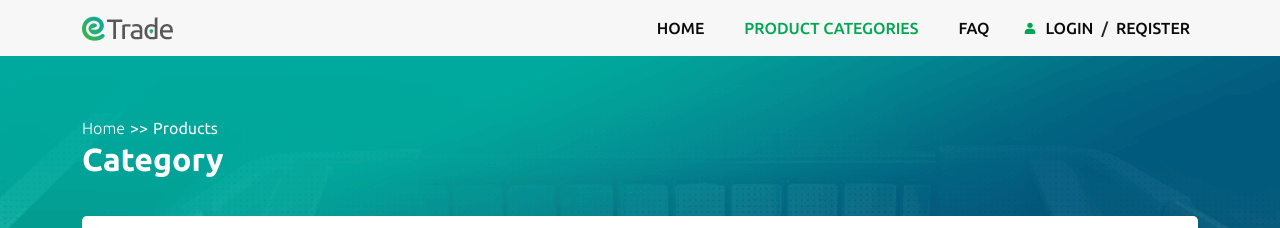
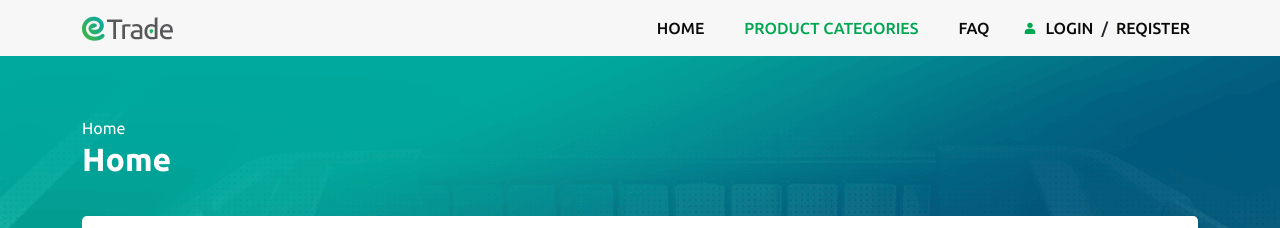
Before and after one commit to dimon1ion/ECOMMERCE-ONLINE-SHOP-CLIENT-REACT, a React (Create React App) app: page /products in a window 1280 px wide. Shown: the top 228 px of the page. Built offline with nearby package versions, Linux system fonts and the light colour scheme; no server answers.

Commit message:
feat(Navigation): :art:

```diff
--- /dev/null
+++ b/src/components/Navigation/Navigation.jsx
@@ -0,0 +1,37 @@
+import { NavLink } from "react-router-dom";
+import s from "./Navigation.module.scss";
+
+export default function Navigation({ navigationArr, defaultTitle }) {
+
+  return (
+    <>
+      {/* <nav className={s["navigation"]}>
+            <ul>
+              <li>
+                <NavLink to={"/home"}>Home</NavLink>
+              </li>
+              <li>{selectedCategory}</li>
+            </ul>
+            <h2 className={`${s["name-categorie"]} headerCategory`}>
+              Category{" "}
+            </h2>
+          </nav> */}
+      <nav className={s["navigation"]}>
+        <ul>
+          {navigationArr.map(({ name, ref }) => (
+            <li key={name + "navig"}>
+              {ref ? <>{name}</> : <NavLink to={ref}>{name}</NavLink>}
+            </li>
+          ))}
+        </ul>
+        <h2 className={`${s["name-categorie"]}`}>
+          {navigationArr.length - 1 >= 0 ? (
+            <>{navigationArr[navigationArr.length - 1].name}</>
+          ) : (
+            <>{defaultTitle}</>
+          )}
+        </h2>
+      </nav>
+    </>
+  );
+}
--- /dev/null
+++ b/src/components/Navigation/Navigation.module.scss
@@ -0,0 +1,28 @@
+.navigation {
+  color: #fff;
+  ul {
+    display: flex;
+    list-style: none;
+    margin: 0;
+    padding: 0;
+    li {
+      &:nth-child(1)::before {
+        content: "" !important;
+        margin: 0 !important;
+      }
+      &::before {
+        content: ">>";
+        margin: 0 5px;
+      }
+      a {
+        color: #fff;
+        text-decoration: none;
+        font-weight: 300;
+      }
+    }
+  }
+}
+.name-categorie {
+  font-size: 32px;
+  font-weight: 700;
+}
--- /dev/null
+++ b/src/components/Navigation/index.js
@@ -0,0 +1 @@
+export { default } from "./Navigation";
--- a/src/pages/Products/Products.jsx
+++ b/src/pages/Products/Products.jsx
@@ -21,6 +21,7 @@ import ViewProduct from "../../components/ViewProduct/ViewProduct";
 import CategoriesMenu from "../../components/CategoriesMenu";
 import { Dropdown, Pagination } from "@nextui-org/react";
 import ServerPath from "../../enums/ServerPath";
+import Navigation from "../../components/Navigation/Navigation";
 
 function valuetext(value) {
   return `${value}$`;
@@ -30,6 +31,7 @@ export default function Products(prop) {
   const [selectedCategory, setSelectedCategory] = useState("Products");
   const [selectedKey, setSelectedKey] = useState(new Set([]));
   const [sortingValues, setSortingValues] = useState([]);
+  const [navigationArr, setNavigationArr] = useState([]);
 
   const [searchTitle, setSearchTitle] = useState("");
   const [queryCategoryId, setQueryCategoryId] = useState(null);
@@ -58,14 +60,18 @@ export default function Products(prop) {
 
   useEffect(() => {
     getSortingValues();
+
   }, []);
 
   useEffect(() => {
+    const navArr = [{name: "Home", ref: "/home"}];
     const qCategory = query.get("category");
     setQueryCategoryId(qCategory);
     if (qCategory) {
+      navArr.push({name: qCategory});
       sendRquest();
     }
+    setNavigationArr(navArr);
   }, [query]);
 
   // console.log(sendRequestByUseEffect, page);
@@ -231,7 +237,8 @@ export default function Products(prop) {
     <div>
       <section className={`${backImage["back-image"]} ${s["categories"]}`}>
         <div className="container">
-          <nav className={s["navigation"]}>
+          <Navigation navigationArr={navigationArr} defaultTitle={"Product"} />
+          {/* <nav className={s["navigation"]}>
             <ul>
               <li>
                 <NavLink to={"/home"}>Home</NavLink>
@@ -241,7 +248,7 @@ export default function Products(prop) {
             <h2 className={`${s["name-categorie"]} headerCategory`}>
               Category{" "}
             </h2>
-          </nav>
+          </nav> */}
           <div className="row">
             <div className="d-flex justify-content-center">
               <div className={`${s["banner"]} w-100 mb-3`}>
```
